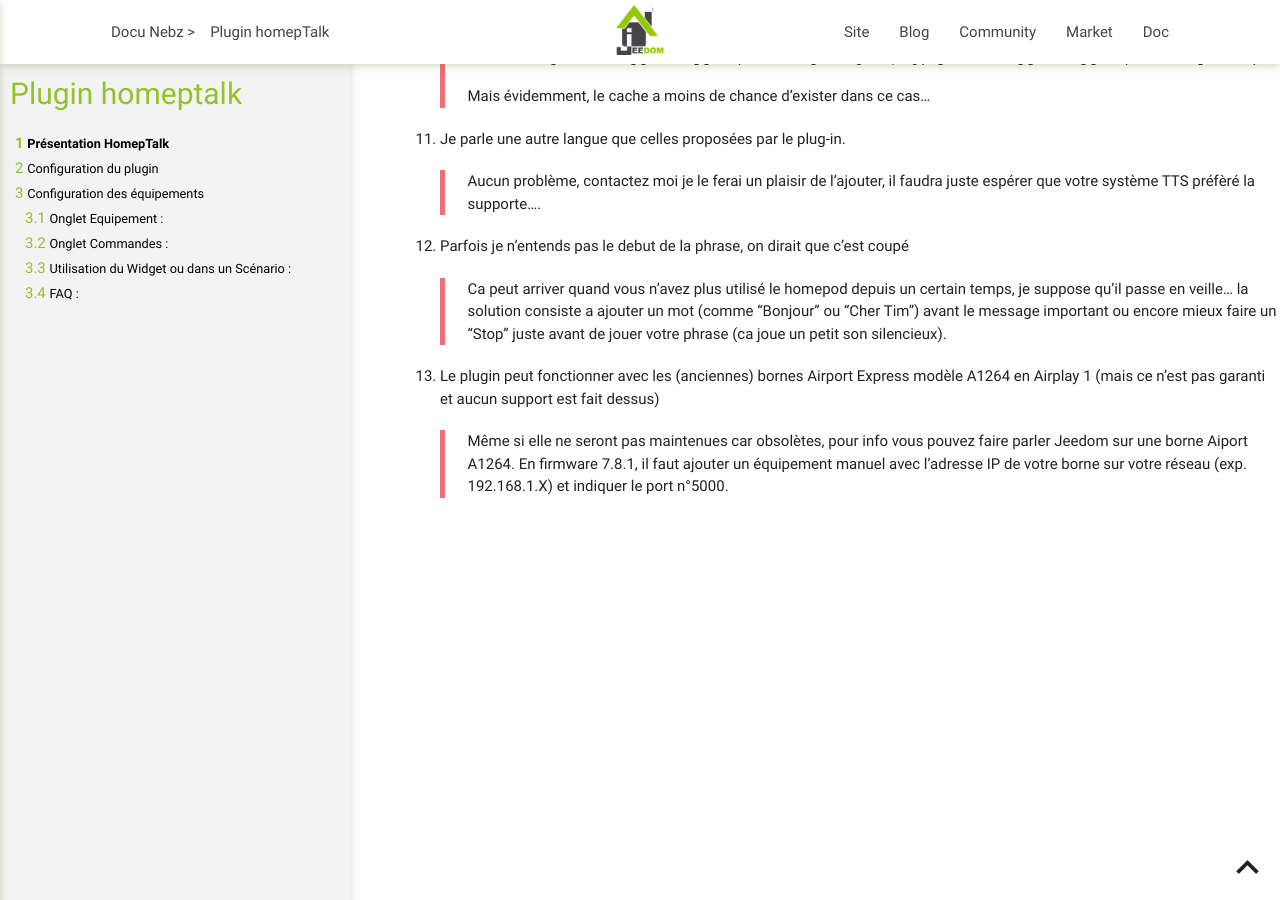
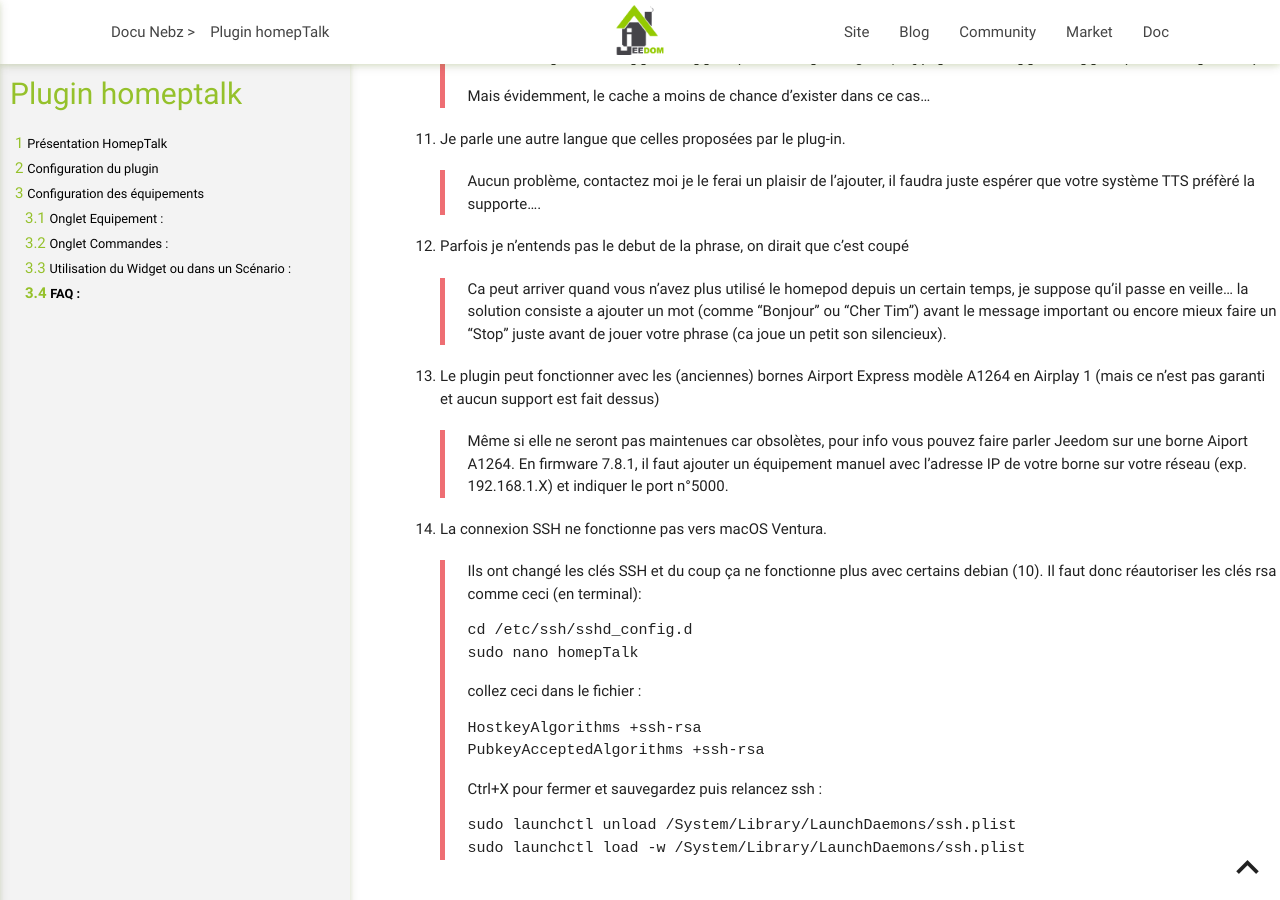
Before and after one commit to NebzHB/jeedom_docs, a Jekyll site: the page built from plugins/homepTalk/fr_FR/index.md, in a window 1280 px wide and 900 px high, scrolled down 4216 px. Built offline with Jekyll 4.4.1, drawn with Linux system fonts in a browser that asks for light colours.

Commit message:
Update index.md

````diff
--- a/plugins/homepTalk/fr_FR/index.md
+++ b/plugins/homepTalk/fr_FR/index.md
@@ -145,3 +145,19 @@
 >Ca peut arriver quand vous n'avez plus utilisé le homepod depuis un certain temps, je suppose qu'il passe en veille... la solution consiste a ajouter un mot (comme "Bonjour" ou "Cher Tim") avant le message important ou encore mieux faire un "Stop" juste avant de jouer votre phrase (ca joue un petit son silencieux).
 13. Le plugin peut fonctionner avec les (anciennes) bornes Airport Express modèle A1264 en Airplay 1 (mais ce n'est pas garanti et aucun support est fait dessus)
 >Même si elle ne seront pas maintenues car obsolètes, pour info vous pouvez faire parler Jeedom sur une borne Aiport A1264. En firmware 7.8.1, il faut ajouter un équipement manuel avec l'adresse IP de votre borne sur votre réseau (exp. 192.168.1.X) et indiquer le port n°5000.
+14. La connexion SSH ne fonctionne pas vers macOS Ventura.
+>Ils ont changé les clés SSH et du coup ça ne fonctionne plus avec certains debian (10). Il faut donc réautoriser les clés rsa comme ceci (en terminal):
+```
+cd /etc/ssh/sshd_config.d
+sudo nano homepTalk
+```
+collez ceci dans le fichier :
+```
+HostkeyAlgorithms +ssh-rsa
+PubkeyAcceptedAlgorithms +ssh-rsa
+```
+Ctrl+X pour fermer et sauvegardez puis relancez ssh :
+```
+sudo launchctl unload /System/Library/LaunchDaemons/ssh.plist
+sudo launchctl load -w /System/Library/LaunchDaemons/ssh.plist
+```
````
